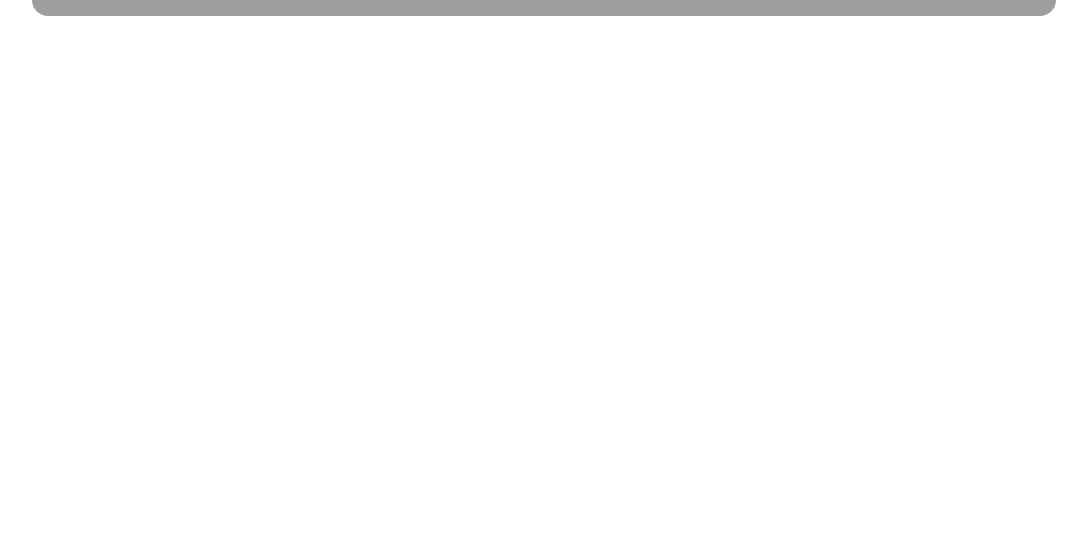
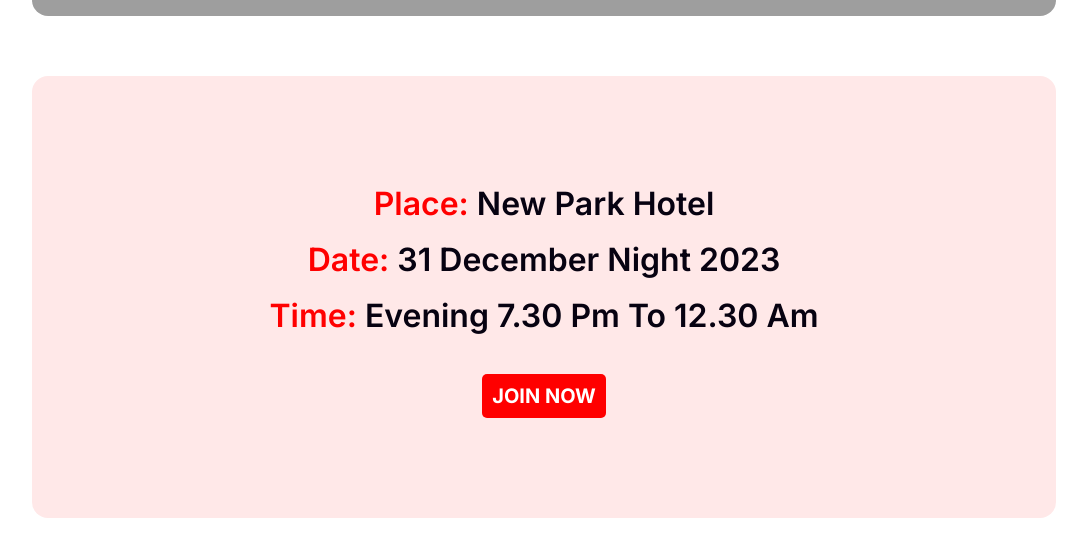
Before and after one commit to faysalahmed93/New-Year-New, a plain HTML site: page index.html in a window 1280 px wide. Shown: the part 1777-2322 px from the top of the page, without its empty margins (96-1183 px from the left). Before the commit the page ends 1823 px from the top, so only its background shows below. Drawn offline with Linux system fonts and the light colour scheme; grey boxes are pictures that could not be loaded.

Commit message:
park added

```diff
--- a/css/style.css
+++ b/css/style.css
@@ -7,6 +7,9 @@
 .wrap {
   width: 80%;
   margin: 30px auto;
+}
+.same-color {
+  color: #f00;
 }
 /* banner-start */
 .banner {
@@ -70,6 +73,7 @@
   background-size: cover;
   background-repeat: no-repeat;
   border-radius: 16px;
+  margin-bottom: 60px;
 }
 .welcome-party-content {
   width: 50%;
@@ -99,5 +103,35 @@
   border: none;
   margin: 20px 0 0 20px;
 }
+/* park-hotel */
+.park-hotel-content {
+  background-color: #ffe8e8;
+  padding: 100px 0;
+  border-radius: 16px;
+  text-align: center;
+}
+
+.park-hotel-content p {
+  color: #070211;
+  text-align: center;
+  font-family: Inter;
+  font-size: 32px;
+  font-style: normal;
+  font-weight: 600;
+  line-height: 56px; /* 175% */
+  text-transform: capitalize;
+}
+.park-hotel-content button {
+  color: #fff;
+  font-family: Inter;
+  font-size: 20px;
+  font-weight: 700;
+  text-transform: uppercase;
+  background-color: #f00;
+  border: none;
+  padding: 10px 10px;
+  border-radius: 5px;
+  margin-top: 30px;
+}
 /* font-family: 'Inter', sans-serif;
 font-family: 'Merriweather', serif; */
--- a/index.html
+++ b/index.html
@@ -48,6 +48,15 @@
   </div>
 </div>
 </section>
+<!-- park - hotel -->
+<section class="wrap park-hotel-content">
+
+<p><span class="same-color">Place: </span>New Park Hotel</p>
+<p><span class="same-color">Date: </span>31 December Night 2023</p>
+<p><span class="same-color">Time: </span>Evening 7.30 pm to 12.30 am</p>
+  <button>Join Now</button>
+</section>
+
     </main>
     <footer></footer>
   </body>
```
